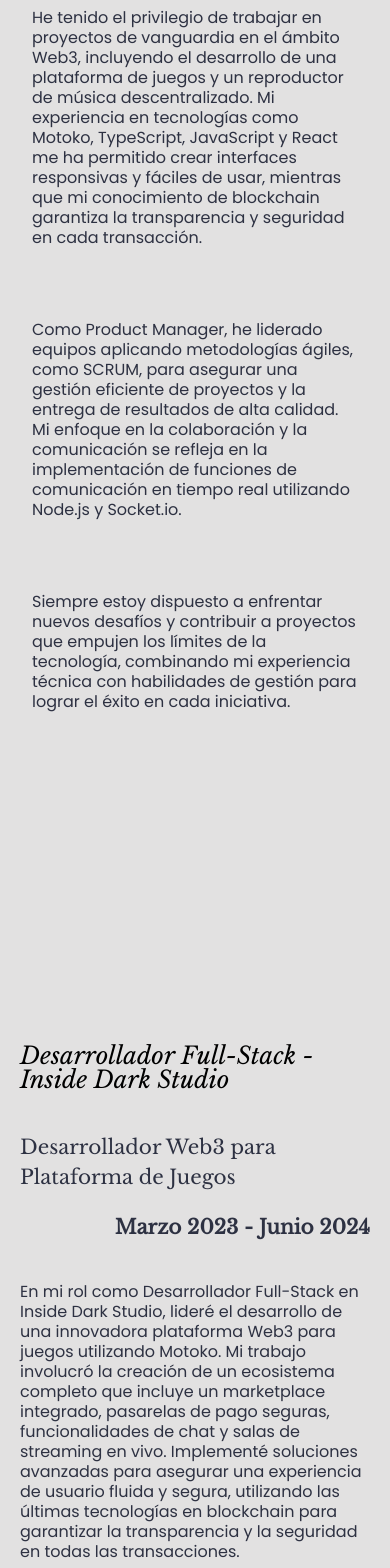
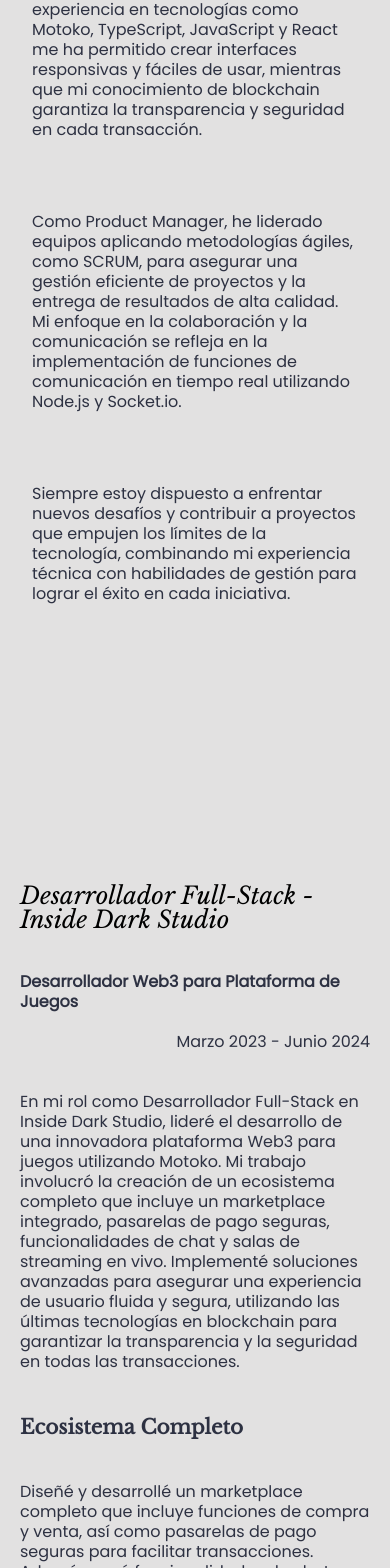
Before and after one commit to madriguerati/portfolio, a React (Vite) app: page / in a window 390 px wide. Shown: the part 3388-4956 px from the top of the page. Built offline with nearby package versions, Linux system fonts and the light colour scheme.

Commit message:
refactor

```diff
--- a/src/components/Home/SectionF/SectionF.jsx
+++ b/src/components/Home/SectionF/SectionF.jsx
@@ -12,6 +12,7 @@ const SectionF = ({ onObserver, id, currentStep }) => {
   return (
     <Inspector index={id} onObserver={onObserver}>
       <RevealLinks id={id} currentStep={currentStep} />
+      <BackToTopButton id={id} currentStep={currentStep} />
     </Inspector>
   );
 };
@@ -108,3 +109,38 @@ const FlipLink = ({ children, href }) => {
     </motion.a>
   );
 };
+
+import React, { useState, useEffect } from "react";
+import { FaArrowUp } from "react-icons/fa";
+import { scrollToSection } from "../../../utils/function";
+
+const BackToTopButton = ({ id, currentStep }) => {
+  const [visible, setVisible] = useState(false);
+
+  useEffect(() => {
+    if (currentStep === "contacto") {
+      setVisible(true);
+    } else {
+      setVisible(false);
+    }
+  }, [currentStep]);
+
+  return (
+    <motion.button
+      onClick={() => scrollToSection("Inicio")}
+      className="fixed bottom-40 right-5  sm:bottom-20 sm:right-20 p-4 border-2 border-white text-black rounded-full shadow-lg"
+      initial={{ opacity: 0, y: 50, rotate: 180 }}
+      animate={{
+        opacity: visible ? 1 : 0,
+        y: visible ? 0 : 50,
+        rotate: visible ? 0 : 180,
+      }}
+      transition={{
+        duration: 0.5,
+        ease: "easeInOut",
+      }}
+    >
+      <FaArrowUp size={24} />
+    </motion.button>
+  );
+};
--- a/src/components/Home/sectionB/SectionB.jsx
+++ b/src/components/Home/sectionB/SectionB.jsx
@@ -129,11 +129,7 @@ const ParallaxImg = ({ className, alt, src, start, end }) => {
 
 const Schedule = () => {
   return (
-    <section
-      id="launch-schedule"
-      className="pt-32
-     pb-40 sm:pb-10 sm:pt-64"
-    >
+    <section id="launch-schedule" className="py-5 pb-0 sm:pb-10 sm:pt-64">
       <Container>
         <motion.article
           initial={{ y: 48, opacity: 0 }}
--- a/src/components/Home/sectionC/SectionC.jsx
+++ b/src/components/Home/sectionC/SectionC.jsx
@@ -20,10 +20,6 @@ const SectionC = ({ id, onObserver }) => {
         "En mi rol como Desarrollador Full-Stack en Inside Dark Studio, lideré el desarrollo de una innovadora plataforma Web3 para juegos utilizando Motoko. Mi trabajo involucró la creación de un ecosistema completo que incluye un marketplace integrado, pasarelas de pago seguras, funcionalidades de chat y salas de streaming en vivo. Implementé soluciones avanzadas para asegurar una experiencia de usuario fluida y segura, utilizando las últimas tecnologías en blockchain para garantizar la transparencia y la seguridad en todas las transacciones.",
       responsibilities: [
         {
-          subtitle: "Desarrollo Tecnológico",
-          text: "Implementé soluciones tecnológicas avanzadas utilizando Motoko para el desarrollo de contratos inteligentes. Utilicé TypeScript y JavaScript para la programación del frontend y backend, asegurando que el sistema fuera robusto y escalable. Esta labor incluyó la integración de diversas APIs y servicios para optimizar la funcionalidad del sistema.",
-        },
-        {
           subtitle: "Ecosistema Completo",
           text: "Diseñé y desarrollé un marketplace completo que incluye funciones de compra y venta, así como pasarelas de pago seguras para facilitar transacciones. Además, creé funcionalidades de chat y salas de stream para mejorar la interacción del usuario y proporcionar una experiencia inmersiva en la plataforma.",
         },
@@ -44,7 +40,6 @@ const SectionC = ({ id, onObserver }) => {
       metrics: [
         { name: "Proyectos Completados", count: 10 },
         { name: "Horas de Desarrollo", count: 3120 },
-        { name: "Tecnologías Implementadas", count: 10 },
       ],
     },
     {
@@ -59,10 +54,7 @@ const SectionC = ({ id, onObserver }) => {
           subtitle: "Arquitectura Descentralizada",
           text: "Diseñé una arquitectura blockchain para el almacenamiento y reproducción de música, asegurando alta seguridad y resistencia a la censura. Esto incluyó la implementación de nodos descentralizados y contratos inteligentes para gestionar el acceso y la distribución de contenido musical.",
         },
-        {
-          subtitle: "Integración Tecnológica",
-          text: "Implementé el backend utilizando TypeScript y JavaScript, desarrollé la interfaz con React, y utilicé socket.io para habilitar la comunicación en tiempo real. Integré diversos servicios para asegurar una experiencia de usuario fluida y optimizada para la reproducción de música.",
-        },
+
         {
           subtitle: "Interfaz Intuitiva",
           text: "Creé una interfaz de usuario intuitiva y reactiva que facilita la exploración y reproducción de música descentralizada. Esto incluyó el diseño de un sistema de navegación fácil de usar y la integración de funcionalidades de búsqueda y filtrado de música.",
@@ -80,7 +72,6 @@ const SectionC = ({ id, onObserver }) => {
       metrics: [
         { name: "Proyectos Desarrollados", count: 1 },
         { name: "Horas de Desarrollo", count: 480 },
-        { name: "Tecnologías Utilizadas", count: 6 },
       ],
     },
     {
@@ -113,7 +104,6 @@ const SectionC = ({ id, onObserver }) => {
         { name: "Fases del Proyecto Gestionadas", count: 5 },
         { name: "Módulos Desarrollados", count: 8 },
         { name: "Clientes Atendidos", count: 1 },
-        { name: "Tecnologías Implementadas", count: 4 },
       ],
     },
     {
@@ -141,7 +131,6 @@ const SectionC = ({ id, onObserver }) => {
       metrics: [
         { name: "Horas de Desarrollo", count: 2400 },
         { name: "Clientes Atendidos", count: 15 },
-        { name: "Tecnologías Utilizadas", count: 4 },
       ],
     },
   ];
@@ -154,7 +143,7 @@ const SectionC = ({ id, onObserver }) => {
         h={"h-full"}
         title={"Experiencia Laboral"}
         positionText={"text-center"}
-        extra={"gap-10 sm:gap-10 md:gap-10 lg:gap-40 py-5 sm:py-10 md:py-40"}
+        extra={"gap-10 sm:gap-10 md:gap-10 lg:gap-40 py-32 sm:py-10 md:py-40"}
       >
         {steps.map((step, index) => (
           <Card {...step} id={step.id} />
@@ -194,18 +183,18 @@ const Card = ({
             {title}
           </h3>
           <section className="grid grid-cols-1 sm:grid-cols-2 gap-5">
-            <TextSubTitle text={role} />
-            <TextSubTitle text={duration} extra={"font-bold text-end"} />
+            <TextBody text={role} extra={"font-bold"} />
+            <TextBody text={duration} extra={" text-end"} />
           </section>
           <section className="flex flex-col gap-5 pt-10">
             <TextBody text={description} />
           </section>
-          <section className="flex flex-col gap-5 pt-10">
+          <section className="grid grid-cols-1 sm:grid-cols-2 gap-10 pt-10">
             {responsibilities.map(({ subtitle, text }, index) => (
-              <section key={index} className="">
-                <TextSubTitle text={subtitle} key={index} extra={"font-bold"} />{" "}
+              <motion.section key={index} className="">
+                <TextSubTitle text={subtitle} key={index} extra={"font-bold pb-10"} />{" "}
                 <TextBody text={text} key={index} />
-              </section>
+              </motion.section>
             ))}
           </section>
         </section>
```
